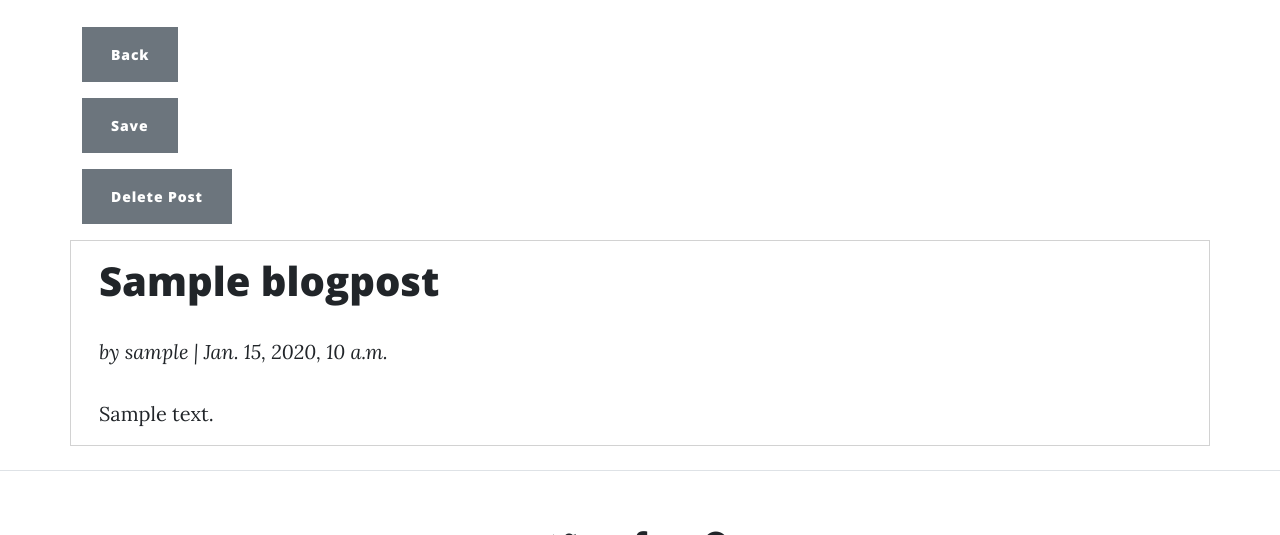
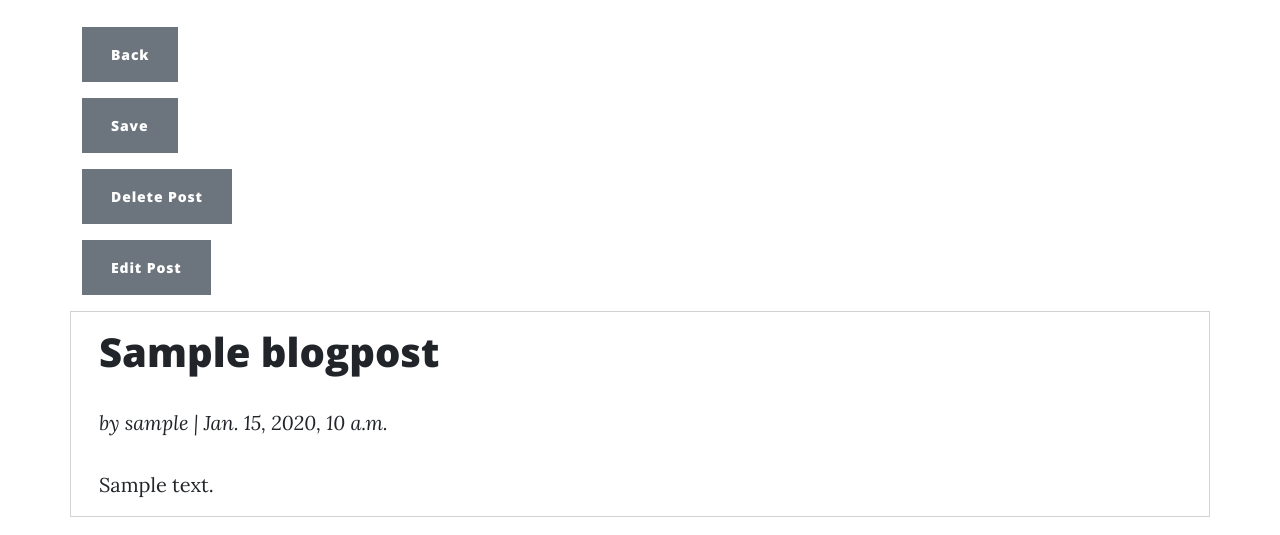
Before and after one commit to Sarah-Bue/knit-space, a Django app: a page that uses templates/base.html in a window 1280 px wide. Shown: the part 421-956 px from the top of the page. Run offline with Django 4.2, Linux system fonts and the light colour scheme; a user stored in the database is signed in; tables that the repository leaves empty hold one stand-in row (values such as "Sample post"); some libraries are stand-ins or nearby versions.

Commit message:
feat: add functionality for users to update their own posts in wysiwyg editor

```diff
--- a/blog/forms.py
+++ b/blog/forms.py
@@ -1,11 +1,13 @@
 # Imports
 from django import forms
 from .models import BlogPost
+from django_summernote.widgets import SummernoteWidget
 
 class BlogPostForm(forms.ModelForm):
     class Meta:
         model = BlogPost
         fields = ['title', 'excerpt', 'content', 'featured_image']
         widgets = {
-            'content': forms.Textarea(attrs={'rows': 5}),
+            # 'content': forms.Textarea(attrs={'rows': 5}),
+            'content': SummernoteWidget()
         }
--- a/blog/templates/blog/blogpost_detail.html
+++ b/blog/templates/blog/blogpost_detail.html
@@ -45,6 +45,12 @@
         </form>
         {% endif %}
 
+        <!-- Edit Button (post author only)-->
+        {% if request.user == blogpost.author %}
+        <!-- Edit button visible only to the author of the post -->
+        <a href="{% url 'edit_blogpost' blogpost.id %}" class="btn btn-secondary mb-3">Edit Post</a>
+        {% endif %}
+
         <!-- Blog Post Details -->
         <div class="row">
             <div class="col-md-12 card mb-4">
--- a/blog/templates/blog/index.html
+++ b/blog/templates/blog/index.html
@@ -15,8 +15,7 @@
         <div class="col-lg-4 col-md-6 col-sm-12">
             <a href="{% url 'blogpost_detail' blogpost.slug %}" class="text-decoration-none text-dark">
                 <div class="card mb-5 shadow-sm hover-card">
-                    <!-- Image
-                    <img src="{% static 'images/default.png' %}" class="img-fluid" alt="{{ blogpost.title }}"/> -->
+                    <!-- Image -->
                     {% if "placeholder" in blogpost.featured_image.url %}
                     <img class="img-fluid" src="{% static 'images/default.png' %}"
                         alt="placeholder image">
--- a/blog/urls.py
+++ b/blog/urls.py
@@ -20,4 +20,6 @@ urlpatterns = [
     # URL for deleting a blog post
     path('delete/<int:post_id>/', views.delete_blogpost, name='delete_blogpost'),
 
+    # URL for updating a blog post
+    path('edit/<int:post_id>/', views.edit_blogpost, name='edit_blogpost'),
 ]
--- a/blog/views.py
+++ b/blog/views.py
@@ -110,3 +110,32 @@ def delete_blogpost(request, post_id):
 
     # Redirect the user to their dashboard or home page after deletion
     return HttpResponseRedirect(reverse('home'))
+
+
+def edit_blogpost(request, post_id):
+    """
+    Edit a blog post using a WYSIWYG editor.
+    This is only available after successful login.
+    Only post authors can edit their own posts.
+    """
+    # Retrieve the blog post using post_id
+    blogpost = get_object_or_404(BlogPost, id=post_id, author=request.user)
+    # Form submission
+    if request.method == 'POST':
+        form = BlogPostForm(request.POST, instance=blogpost)
+        if form.is_valid():
+            form.save()
+            messages.success(
+                request,
+                f'"{blogpost.title}" has been updated.'
+            )
+            # Redirect to full-page blogpost view after update
+            return redirect('blogpost_detail', slug=blogpost.slug)
+    else:
+        form = BlogPostForm(instance=blogpost)
+
+    return render(
+        request,
+        'blog/edit_blogpost.html',
+        {'form': form, 'post': blogpost}
+    )
--- a/templates/base.html
+++ b/templates/base.html
@@ -70,7 +70,6 @@
                      <li class="nav-item">
                         <a class="nav-link px-lg-3 py-3 py-lg-4"
                         href="{% url 'create_blogpost' %}">Create New Blog Post</a>
-
                      </li>
                     <!-- Sign Out -->
                     <li class="nav-item">
```
Also changed, not shown: blog/templates/blog/edit_blogpost.html (added, +16 -0 lines).
